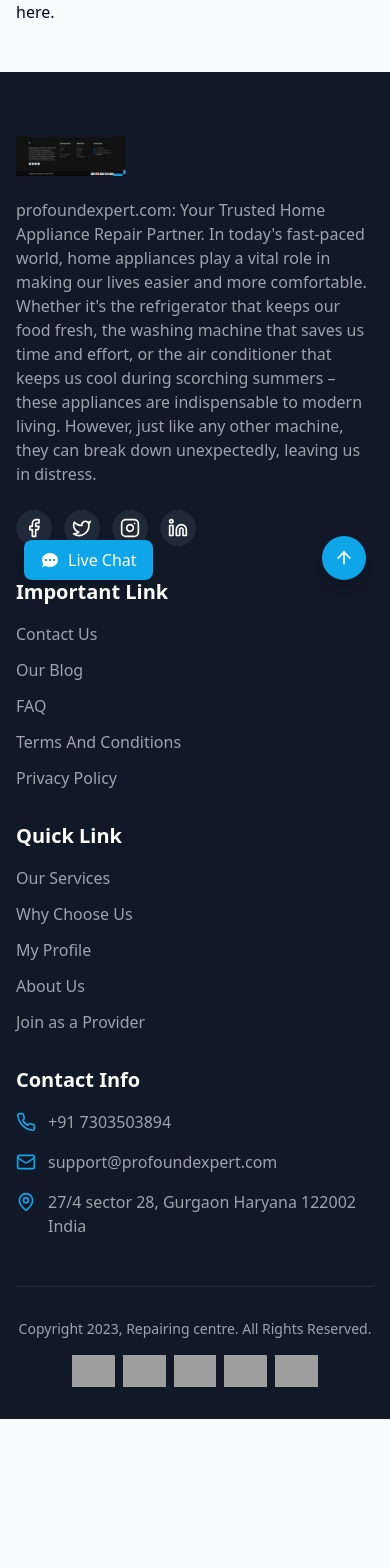
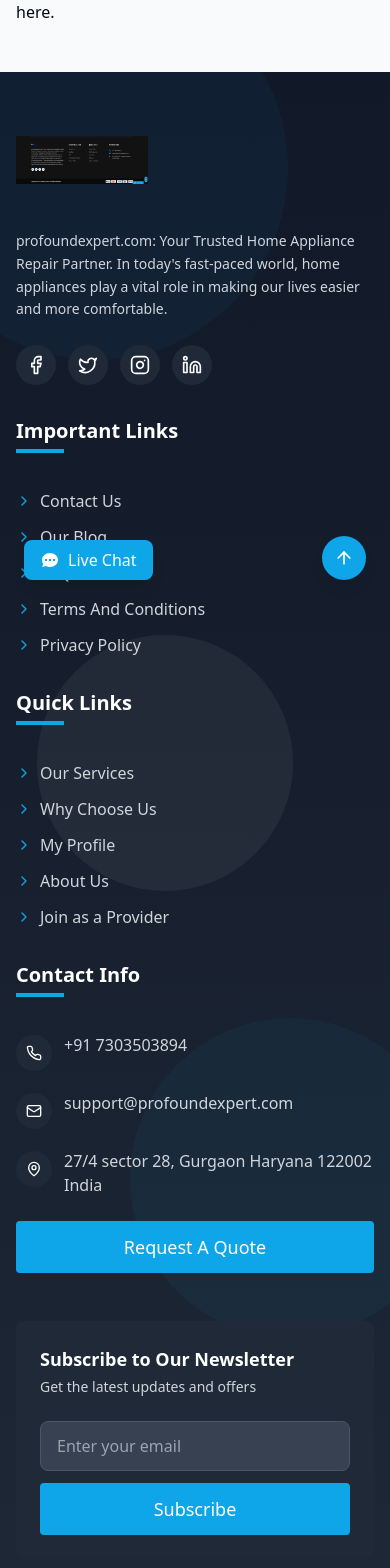
Before and after one commit to deepak748030/Electric-Solutions, a React (Vite) app: page /about in a window 390 px wide. Shown: the part 240-1808 px from the top of the page. Before the commit the page ends 1659 px from the top, so only its background shows below. Built offline with nearby package versions, Linux system fonts and the light colour scheme; grey boxes are pictures that could not be loaded.

Commit message:
Enhance UI/UX and Responsiveness
Improve the user interface and user experience by adding animations, sliders, and responsive design elements, including the footer.

```diff
--- a/src/components/common/BlogCard.tsx
+++ b/src/components/common/BlogCard.tsx
@@ -1,6 +1,6 @@
 
 import React from 'react';
-import { ArrowRight, User, MessageSquare } from 'lucide-react';
+import { ArrowRight, User, MessageSquare, Calendar } from 'lucide-react';
 import { cn } from '@/lib/utils';
 
 type BlogCardProps = {
@@ -23,33 +23,41 @@ const BlogCard = ({
   return (
     <div
       className={cn(
-        'bg-white rounded-lg overflow-hidden card-shadow group hover-scale',
+        'bg-white rounded-lg overflow-hidden card-shadow group transition-all duration-300 hover:shadow-xl',
         className
       )}
       style={style}
     >
-      <div className="relative h-48 overflow-hidden">
+      <div className="relative h-52 overflow-hidden">
         <img
           src={image}
           alt={title}
-          className="w-full h-full object-cover transition-transform group-hover:scale-105 duration-500"
+          className="w-full h-full object-cover transition-transform group-hover:scale-110 duration-700"
         />
+        <div className="absolute inset-0 bg-gradient-to-t from-black/40 to-transparent opacity-0 group-hover:opacity-100 transition-opacity duration-300"></div>
+        <div className="absolute top-4 right-4 bg-brand-blue text-white text-xs font-medium px-2 py-1 rounded">
+          Featured
+        </div>
       </div>
       <div className="p-5">
-        <div className="flex items-center text-sm text-gray-600 mb-2 space-x-4">
+        <div className="flex items-center text-sm text-gray-600 mb-3 space-x-4">
           <div className="flex items-center">
-            <User className="w-4 h-4 mr-1" />
-            <span>By {author}</span>
+            <User className="w-4 h-4 mr-1 text-brand-blue" />
+            <span>{author}</span>
           </div>
           <div className="flex items-center">
-            <MessageSquare className="w-4 h-4 mr-1" />
+            <MessageSquare className="w-4 h-4 mr-1 text-brand-blue" />
             <span>{commentsCount} Comments</span>
           </div>
+          <div className="flex items-center">
+            <Calendar className="w-4 h-4 mr-1 text-brand-blue" />
+            <span>Today</span>
+          </div>
         </div>
-        <h3 className="font-semibold text-lg mb-3 line-clamp-2 min-h-[56px]">{title}</h3>
-        <div className="flex items-center text-brand-blue font-medium group-hover:text-brand-darkBlue">
+        <h3 className="font-semibold text-lg mb-3 line-clamp-2 min-h-[56px] group-hover:text-brand-blue transition-colors">{title}</h3>
+        <div className="flex items-center text-brand-blue font-medium transition-all group-hover:translate-x-1">
           <span>Learn More</span>
-          <ArrowRight className="w-4 h-4 ml-2 group-hover:translate-x-1 transition-transform" />
+          <ArrowRight className="w-4 h-4 ml-2 transition-transform group-hover:translate-x-1" />
         </div>
       </div>
     </div>
--- a/src/components/common/CategoryCard.tsx
+++ b/src/components/common/CategoryCard.tsx
@@ -1,6 +1,7 @@
 
 import React from 'react';
 import { cn } from '@/lib/utils';
+import { ArrowRight } from 'lucide-react';
 
 type CategoryCardProps = {
   title: string;
@@ -22,7 +23,7 @@ const CategoryCard = ({
   return (
     <div
       className={cn(
-        'bg-white rounded-lg overflow-hidden card-shadow group transition-all duration-500 hover-scale',
+        'bg-white rounded-lg overflow-hidden card-shadow group transition-all duration-500 hover:shadow-xl',
         className
       )}
       style={style}
@@ -31,17 +32,20 @@ const CategoryCard = ({
         <img
           src={image}
           alt={title}
-          className="w-full h-full object-cover transition-transform group-hover:scale-105 duration-500"
+          className="w-full h-full object-cover transition-transform duration-700 group-hover:scale-110"
         />
-        <div className="absolute inset-0 bg-black/20 flex items-center justify-center">
-          <div className="bg-white/90 backdrop-blur-sm rounded-full p-4 w-20 h-20 flex items-center justify-center group-hover:scale-110 transition-transform">
+        <div className="absolute inset-0 bg-gradient-to-t from-black/50 to-transparent flex items-center justify-center">
+          <div className="bg-white/90 backdrop-blur-sm rounded-full p-4 w-20 h-20 flex items-center justify-center group-hover:scale-110 transition-transform duration-500 shadow-lg">
             <img src={iconImage} alt={`${title} icon`} className="w-10 h-10" />
           </div>
         </div>
       </div>
-      <div className="p-4 text-center">
-        <h3 className="text-lg font-semibold mb-1">{title}</h3>
-        <p className="text-sm text-gray-600">{servicesCount}</p>
+      <div className="p-5 text-center">
+        <h3 className="text-lg font-semibold mb-1 group-hover:text-brand-blue transition-colors">{title}</h3>
+        <p className="text-sm text-gray-600 mb-3">{servicesCount}</p>
+        <a href="#" className="inline-flex items-center text-brand-blue font-medium text-sm opacity-0 group-hover:opacity-100 transition-opacity duration-300">
+          View Details <ArrowRight className="ml-1 w-4 h-4 group-hover:translate-x-1 transition-transform" />
+        </a>
       </div>
     </div>
   );
--- a/src/components/common/ServiceCard.tsx
+++ b/src/components/common/ServiceCard.tsx
@@ -3,6 +3,7 @@ import React from 'react';
 import StarRating from '@/components/ui/StarRating';
 import Button from '@/components/common/Button';
 import { cn } from '@/lib/utils';
+import { Clock, Check } from 'lucide-react';
 
 type ServiceCardProps = {
   title: string;
@@ -32,7 +33,7 @@ const ServiceCard = ({
   return (
     <div
       className={cn(
-        'bg-white rounded-lg overflow-hidden card-shadow animate-fade-in',
+        'bg-white rounded-lg overflow-hidden card-shadow transition-all duration-300 hover:shadow-xl',
         className
       )}
       style={style}
@@ -41,23 +42,42 @@ const ServiceCard = ({
         <img
           src={image}
           alt={title}
-          className="w-full h-full object-cover transition-transform hover:scale-105 duration-500"
+          className="w-full h-full object-cover transition-transform hover:scale-110 duration-700"
         />
+        <div className="absolute top-4 right-4 bg-brand-blue text-white text-xs font-medium px-2 py-1 rounded">
+          Featured
+        </div>
+        <div className="absolute bottom-4 left-4 bg-white/90 backdrop-blur-sm text-brand-blue text-sm font-bold px-3 py-1 rounded-full">
+          {price}
+        </div>
       </div>
-      <div className="p-4">
-        <div className="bg-brand-gray text-brand-darkBlue text-xs font-medium inline-block px-2 py-1 rounded mb-2">
+      <div className="p-5">
+        <div className="bg-brand-blue/10 text-brand-blue text-xs font-medium inline-block px-2 py-1 rounded mb-3">
           {category}
         </div>
-        <h3 className="text-lg font-semibold mb-2 text-left">{title}</h3>
+        <h3 className="text-lg font-semibold mb-3 hover:text-brand-blue transition-colors">{title}</h3>
+
         <div className="flex items-center space-x-2 mb-4">
-          <img src={providerImage} alt={providerName} className="w-6 h-6 rounded-full" />
+          <img src={providerImage} alt={providerName} className="w-8 h-8 rounded-full border-2 border-white shadow-sm" />
           <span className="text-sm text-gray-600">{providerName}</span>
         </div>
+
         <div className="flex items-center justify-between mb-4">
           <StarRating rating={rating} reviews={reviews} />
-          <span className="text-xl font-bold text-brand-blue">{price}</span>
         </div>
-        <Button fullWidth>Book Now</Button>
+
+        <div className="grid grid-cols-2 gap-2 mb-4 text-xs">
+          <div className="flex items-center text-gray-600">
+            <Clock className="w-3 h-3 mr-1 text-brand-blue" />
+            <span>60 min</span>
+          </div>
+          <div className="flex items-center text-gray-600">
+            <Check className="w-3 h-3 mr-1 text-green-500" />
+            <span>Verified</span>
+          </div>
+        </div>
+
+        <Button fullWidth className="transition-transform hover:translate-y-[-3px]">Book Now</Button>
       </div>
     </div>
   );
--- a/src/components/layout/Footer.tsx
+++ b/src/components/layout/Footer.tsx
@@ -1,138 +1,165 @@
 
 import React from 'react';
 import { Link } from 'react-router-dom';
-import { Phone, Mail, MapPin, Facebook, Twitter, Instagram, Linkedin, ArrowUp } from 'lucide-react';
+import { Phone, Mail, MapPin, Facebook, Twitter, Instagram, Linkedin, ArrowUp, ChevronRight } from 'lucide-react';
+import { cn } from '@/lib/utils';
+import Button from '@/components/common/Button';
 
 const Footer = () => {
   const scrollToTop = () => {
     window.scrollTo({ top: 0, behavior: 'smooth' });
   };
 
+  const currentYear = new Date().getFullYear();
+
   return (
-    <footer className="bg-gray-900 text-white pt-16 pb-8">
-      <div className="container mx-auto px-4">
-        <div className="grid grid-cols-1 md:grid-cols-2 lg:grid-cols-4 gap-8 mb-12">
+    <footer className="bg-gradient-to-b from-gray-900 to-gray-800 text-white pt-16 pb-8 relative overflow-hidden">
+      {/* Abstract shape background */}
+      <div className="absolute top-0 left-0 w-full h-full overflow-hidden z-0 opacity-5">
+        <div className="absolute -top-24 -left-24 w-96 h-96 rounded-full bg-brand-blue"></div>
+        <div className="absolute top-1/3 right-1/4 w-64 h-64 rounded-full bg-white"></div>
+        <div className="absolute bottom-1/4 left-1/3 w-80 h-80 rounded-full bg-brand-blue"></div>
+      </div>
+
+      <div className="container mx-auto px-4 relative z-10">
+        <div className="grid grid-cols-1 md:grid-cols-2 lg:grid-cols-4 gap-8 lg:gap-12 mb-12">
           {/* Company Info */}
-          <div className="animate-fade-in">
+          <div className="animate-fade-in space-y-6">
             <Link to="/" className="inline-block mb-4">
-              <img src="/public/lovable-uploads/f4ff55b6-3170-4526-9347-e8eb769d7e87.png" alt="logo" className="h-10" />
+              <img src="/public/lovable-uploads/f4ff55b6-3170-4526-9347-e8eb769d7e87.png" alt="logo" className="h-12" />
             </Link>
-            <p className="text-gray-400 mb-6">
-              profoundexpert.com: Your Trusted Home Appliance Repair Partner. In today's fast-paced world, home appliances play a vital role in making our lives easier and more comfortable. Whether it's the refrigerator that keeps our food fresh, the washing machine that saves us time and effort, or the air conditioner that keeps us cool during scorching summers – these appliances are indispensable to modern living. However, just like any other machine, they can break down unexpectedly, leaving us in distress.
+            <p className="text-gray-300 text-sm leading-relaxed">
+              profoundexpert.com: Your Trusted Home Appliance Repair Partner. In today's fast-paced world, home appliances play a vital role in making our lives easier and more comfortable.
             </p>
             <div className="flex space-x-3">
-              <a href="#" className="bg-gray-800 hover:bg-brand-blue transition-colors p-2 rounded-full">
-                <Facebook className="w-5 h-5" />
+              <a href="#" className="bg-gray-800 hover:bg-brand-blue transition-colors duration-300 p-2.5 rounded-full group">
+                <Facebook className="w-5 h-5 group-hover:scale-110 transition-transform" />
               </a>
-              <a href="#" className="bg-gray-800 hover:bg-brand-blue transition-colors p-2 rounded-full">
-                <Twitter className="w-5 h-5" />
+              <a href="#" className="bg-gray-800 hover:bg-brand-blue transition-colors duration-300 p-2.5 rounded-full group">
+                <Twitter className="w-5 h-5 group-hover:scale-110 transition-transform" />
               </a>
-              <a href="#" className="bg-gray-800 hover:bg-brand-blue transition-colors p-2 rounded-full">
-                <Instagram className="w-5 h-5" />
+              <a href="#" className="bg-gray-800 hover:bg-brand-blue transition-colors duration-300 p-2.5 rounded-full group">
+                <Instagram className="w-5 h-5 group-hover:scale-110 transition-transform" />
               </a>
-              <a href="#" className="bg-gray-800 hover:bg-brand-blue transition-colors p-2 rounded-full">
-                <Linkedin className="w-5 h-5" />
+              <a href="#" className="bg-gray-800 hover:bg-brand-blue transition-colors duration-300 p-2.5 rounded-full group">
+                <Linkedin className="w-5 h-5 group-hover:scale-110 transition-transform" />
               </a>
             </div>
           </div>
 
           {/* Important Links */}
           <div className="animate-fade-in" style={{ animationDelay: "0.1s" }}>
-            <h3 className="text-xl font-semibold mb-4">Important Link</h3>
-            <ul className="space-y-3">
-              <li>
-                <Link to="/contact" className="text-gray-400 hover:text-white transition-colors hover:translate-x-1 inline-block">
-                  Contact Us
-                </Link>
-              </li>
-              <li>
-                <Link to="/blog" className="text-gray-400 hover:text-white transition-colors hover:translate-x-1 inline-block">
-                  Our Blog
-                </Link>
-              </li>
-              <li>
-                <Link to="/faq" className="text-gray-400 hover:text-white transition-colors hover:translate-x-1 inline-block">
-                  FAQ
-                </Link>
-              </li>
-              <li>
-                <Link to="/terms" className="text-gray-400 hover:text-white transition-colors hover:translate-x-1 inline-block">
-                  Terms And Conditions
-                </Link>
-              </li>
-              <li>
-                <Link to="/privacy" className="text-gray-400 hover:text-white transition-colors hover:translate-x-1 inline-block">
-                  Privacy Policy
-                </Link>
-              </li>
+            <h3 className="text-xl font-semibold mb-5 relative inline-block after:content-[''] after:absolute after:w-12 after:h-1 after:bg-brand-blue after:bottom-0 after:left-0 after:-mb-2">
+              Important Links
+            </h3>
+            <ul className="space-y-3 mt-6">
+              {[
+                { name: 'Contact Us', path: '/contact' },
+                { name: 'Our Blog', path: '/blog' },
+                { name: 'FAQ', path: '/faq' },
+                { name: 'Terms And Conditions', path: '/terms' },
+                { name: 'Privacy Policy', path: '/privacy' }
+              ].map((link, index) => (
+                <li key={index} className="transform transition hover:translate-x-1">
+                  <Link to={link.path} className="text-gray-300 hover:text-white flex items-center group">
+                    <ChevronRight className="w-4 h-4 mr-2 text-brand-blue group-hover:translate-x-1 transition-transform" />
+                    <span>{link.name}</span>
+                  </Link>
+                </li>
+              ))}
             </ul>
           </div>
 
           {/* Quick Links */}
           <div className="animate-fade-in" style={{ animationDelay: "0.2s" }}>
-            <h3 className="text-xl font-semibold mb-4">Quick Link</h3>
-            <ul className="space-y-3">
-              <li>
-                <Link to="/services" className="text-gray-400 hover:text-white transition-colors hover:translate-x-1 inline-block">
-                  Our Services
-                </Link>
-              </li>
-              <li>
-                <Link to="/why-choose-us" className="text-gray-400 hover:text-white transition-colors hover:translate-x-1 inline-block">
-                  Why Choose Us
-                </Link>
-              </li>
-              <li>
-                <Link to="/profile" className="text-gray-400 hover:text-white transition-colors hover:translate-x-1 inline-block">
-                  My Profile
-                </Link>
-              </li>
-              <li>
-                <Link to="/about" className="text-gray-400 hover:text-white transition-colors hover:translate-x-1 inline-block">
-                  About Us
-                </Link>
-              </li>
-              <li>
-                <Link to="/join" className="text-gray-400 hover:text-white transition-colors hover:translate-x-1 inline-block">
-                  Join as a Provider
-                </Link>
-              </li>
+            <h3 className="text-xl font-semibold mb-5 relative inline-block after:content-[''] after:absolute after:w-12 after:h-1 after:bg-brand-blue after:bottom-0 after:left-0 after:-mb-2">
+              Quick Links
+            </h3>
+            <ul className="space-y-3 mt-6">
+              {[
+                { name: 'Our Services', path: '/services' },
+                { name: 'Why Choose Us', path: '/why-choose-us' },
+                { name: 'My Profile', path: '/profile' },
+                { name: 'About Us', path: '/about' },
+                { name: 'Join as a Provider', path: '/join' }
+              ].map((link, index) => (
+                <li key={index} className="transform transition hover:translate-x-1">
+                  <Link to={link.path} className="text-gray-300 hover:text-white flex items-center group">
+                    <ChevronRight className="w-4 h-4 mr-2 text-brand-blue group-hover:translate-x-1 transition-transform" />
+                    <span>{link.name}</span>
+                  </Link>
+                </li>
+              ))}
             </ul>
           </div>
 
           {/* Contact Info */}
           <div className="animate-fade-in" style={{ animationDelay: "0.3s" }}>
-            <h3 className="text-xl font-semibold mb-4">Contact Info</h3>
-            <ul className="space-y-4">
-              <li className="flex items-start">
-                <Phone className="w-5 h-5 text-brand-blue mr-3 mt-0.5 flex-shrink-0" />
-                <span className="text-gray-400">+91 7303503894</span>
+            <h3 className="text-xl font-semibold mb-5 relative inline-block after:content-[''] after:absolute after:w-12 after:h-1 after:bg-brand-blue after:bottom-0 after:left-0 after:-mb-2">
+              Contact Info
+            </h3>
+            <ul className="space-y-5 mt-6">
+              <li className="flex items-start group">
+                <div className="bg-gray-800 rounded-full p-2.5 mr-3 mt-0.5 group-hover:bg-brand-blue transition-colors duration-300">
+                  <Phone className="w-4 h-4 text-white" />
+                </div>
+                <span className="text-gray-300 group-hover:text-white transition-colors">+91 7303503894</span>
               </li>
-              <li className="flex items-start">
-                <Mail className="w-5 h-5 text-brand-blue mr-3 mt-0.5 flex-shrink-0" />
-                <span className="text-gray-400">support@profoundexpert.com</span>
+              <li className="flex items-start group">
+                <div className="bg-gray-800 rounded-full p-2.5 mr-3 mt-0.5 group-hover:bg-brand-blue transition-colors duration-300">
+                  <Mail className="w-4 h-4 text-white" />
+                </div>
+                <span className="text-gray-300 group-hover:text-white transition-colors break-all">support@profoundexpert.com</span>
               </li>
-              <li className="flex items-start">
-                <MapPin className="w-5 h-5 text-brand-blue mr-3 mt-0.5 flex-shrink-0" />
-                <span className="text-gray-400">
+              <li className="flex items-start group">
+                <div className="bg-gray-800 rounded-full p-2.5 mr-3 mt-0.5 group-hover:bg-brand-blue transition-colors duration-300">
+                  <MapPin className="w-4 h-4 text-white" />
+                </div>
+                <span className="text-gray-300 group-hover:text-white transition-colors">
                   27/4 sector 28, Gurgaon Haryana 122002 India
                 </span>
               </li>
             </ul>
+
+            <div className="mt-6">
+              <Button className="w-full" size="lg">
+                Request A Quote
+              </Button>
+            </div>
+          </div>
+        </div>
+
+        {/* Newsletter */}
+        <div className="bg-gray-800 rounded-lg p-6 mb-10 animate-fade-in" style={{ animationDelay: "0.4s" }}>
+          <div className="grid grid-cols-1 md:grid-cols-3 gap-6 items-center">
+            <div className="md:col-span-1">
+              <h4 className="text-lg font-semibold">Subscribe to Our Newsletter</h4>
+              <p className="text-gray-300 text-sm mt-1">Get the latest updates and offers</p>
+            </div>
+            <div className="md:col-span-2">
+              <div className="flex flex-col sm:flex-row gap-3">
+                <input
+                  type="email"
+                  placeholder="Enter your email"
+                  className="flex-grow bg-gray-700 border border-gray-600 rounded-lg px-4 py-3 text-white placeholder-gray-400 focus:outline-none focus:ring-2 focus:ring-brand-blue"
+                />
+                <Button size="lg">Subscribe</Button>
+              </div>
+            </div>
           </div>
         </div>
 
         {/* Bottom Footer */}
-        <div className="border-t border-gray-800 pt-8 flex flex-col md:flex-row justify-between items-center">
-          <p className="text-gray-400 text-sm mb-4 md:mb-0">
-            Copyright 2023, Repairing centre. All Rights Reserved.
+        <div className="border-t border-gray-700 pt-8 flex flex-col md:flex-row justify-between items-center">
+          <p className="text-gray-400 text-sm mb-6 md:mb-0">
+            Copyright © {currentYear}, Profound Expert. All Rights Reserved.
           </p>
-          <div className="flex space-x-2">
-            <img src="https://cdn.iconscout.com/icon/free/png-256/paypal-44-432368.png" alt="PayPal" className="h-8" />
-            <img src="https://cdn.iconscout.com/icon/free/png-256/mastercard-3521564-2944982.png" alt="Mastercard" className="h-8" />
-            <img src="https://cdn.iconscout.com/icon/free/png-256/visa-3-226460.png" alt="Visa" className="h-8" />
-            <img src="https://cdn.iconscout.com/icon/free/png-256/jcb-credit-card-3521558-2944976.png" alt="JCB" className="h-8" />
-            <img src="https://cdn.iconscout.com/icon/free/png-256/discover-card-888026.png" alt="Discover" className="h-8" />
+          <div className="flex flex-wrap justify-center gap-3">
+            <img src="https://cdn-icons-png.flaticon.com/512/196/196566.png" alt="PayPal" className="h-8 w-auto bg-white p-1 rounded" />
+            <img src="https://cdn-icons-png.flaticon.com/512/196/196561.png" alt="Mastercard" className="h-8 w-auto bg-white p-1 rounded" />
+            <img src="https://cdn-icons-png.flaticon.com/512/196/196578.png" alt="Visa" className="h-8 w-auto bg-white p-1 rounded" />
+            <img src="https://cdn-icons-png.flaticon.com/512/196/196546.png" alt="AmEx" className="h-8 w-auto bg-white p-1 rounded" />
+            <img src="https://cdn-icons-png.flaticon.com/512/196/196565.png" alt="Discover" className="h-8 w-auto bg-white p-1 rounded" />
           </div>
         </div>
       </div>
@@ -140,14 +167,20 @@ const Footer = () => {
       {/* Scroll to top button */}
       <button
         onClick={scrollToTop}
-        className="fixed bottom-6 right-6 bg-brand-blue text-white p-3 rounded-full shadow-lg hover:bg-brand-darkBlue transition-colors z-40"
+        className={cn(
+          "fixed bottom-6 right-6 bg-brand-blue text-white p-3 rounded-full shadow-lg hover:bg-brand-darkBlue transition-colors z-40",
+          "transform hover:scale-110 transition-transform duration-300"
+        )}
         aria-label="Scroll to top"
       >
         <ArrowUp className="w-5 h-5" />
       </button>
 
       {/* Live Chat Button */}
-      <button className="fixed bottom-6 left-6 bg-brand-blue text-white py-2 px-4 rounded-lg shadow-lg hover:bg-brand-darkBlue transition-colors z-40 flex items-center">
+      <button className={cn(
+        "fixed bottom-6 left-6 bg-brand-blue text-white py-2 px-4 rounded-lg shadow-lg hover:bg-brand-darkBlue transition-colors z-40 flex items-center",
+        "transform hover:scale-105 transition-transform duration-300"
+      )}>
         <svg xmlns="http://www.w3.org/2000/svg" className="h-5 w-5 mr-2" viewBox="0 0 20 20" fill="currentColor">
           <path fillRule="evenodd" d="M18 10c0 3.866-3.582 7-8 7a8.841 8.841 0 01-4.083-.98L2 17l1.338-3.123C2.493 12.767 2 11.434 2 10c0-3.866 3.582-7 8-7s8 3.134 8 7zM7 9H5v2h2V9zm8 0h-2v2h2V9zM9 9h2v2H9V9z" clipRule="evenodd" />
         </svg>
```
Also changed, not shown: src/components/home/BlogSection.tsx (+59 -5 lines), src/components/home/CategorySection.tsx (+47 -17 lines), src/components/home/Reviews.tsx (+48 -20 lines).
